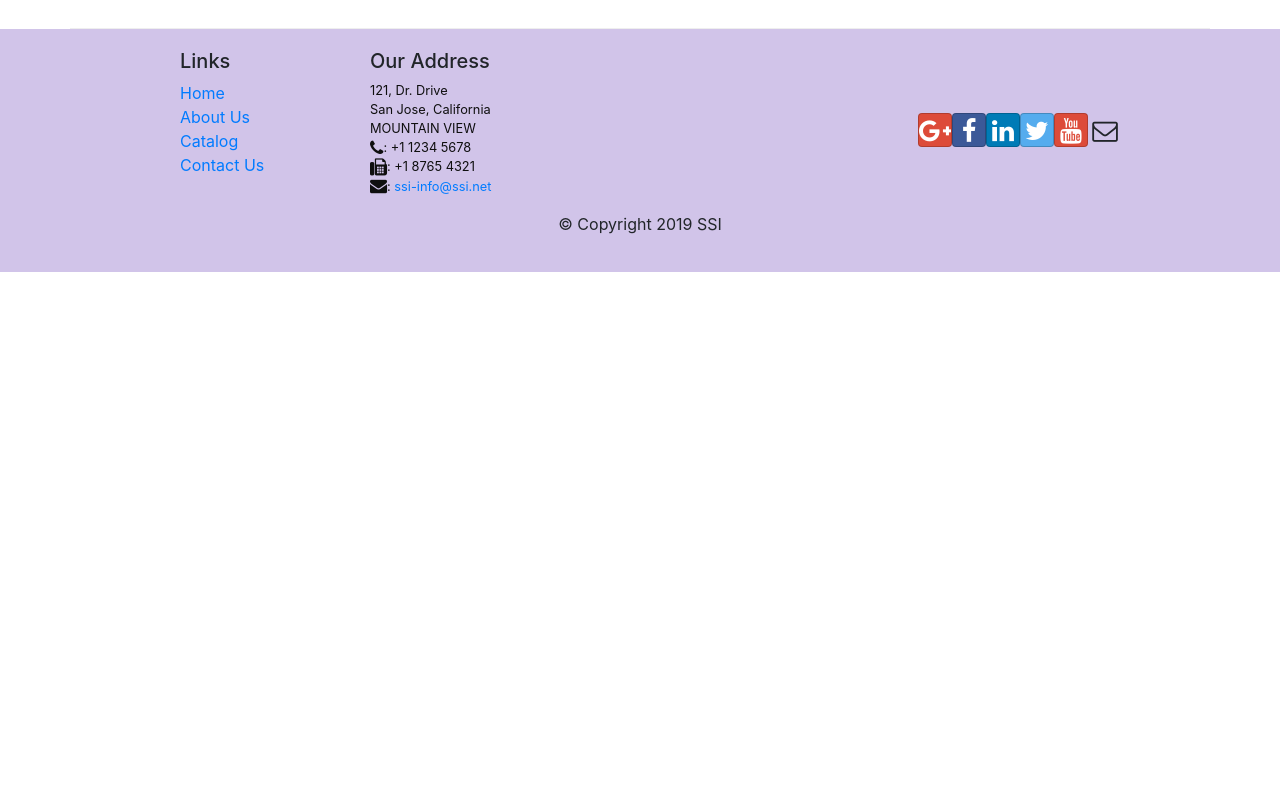
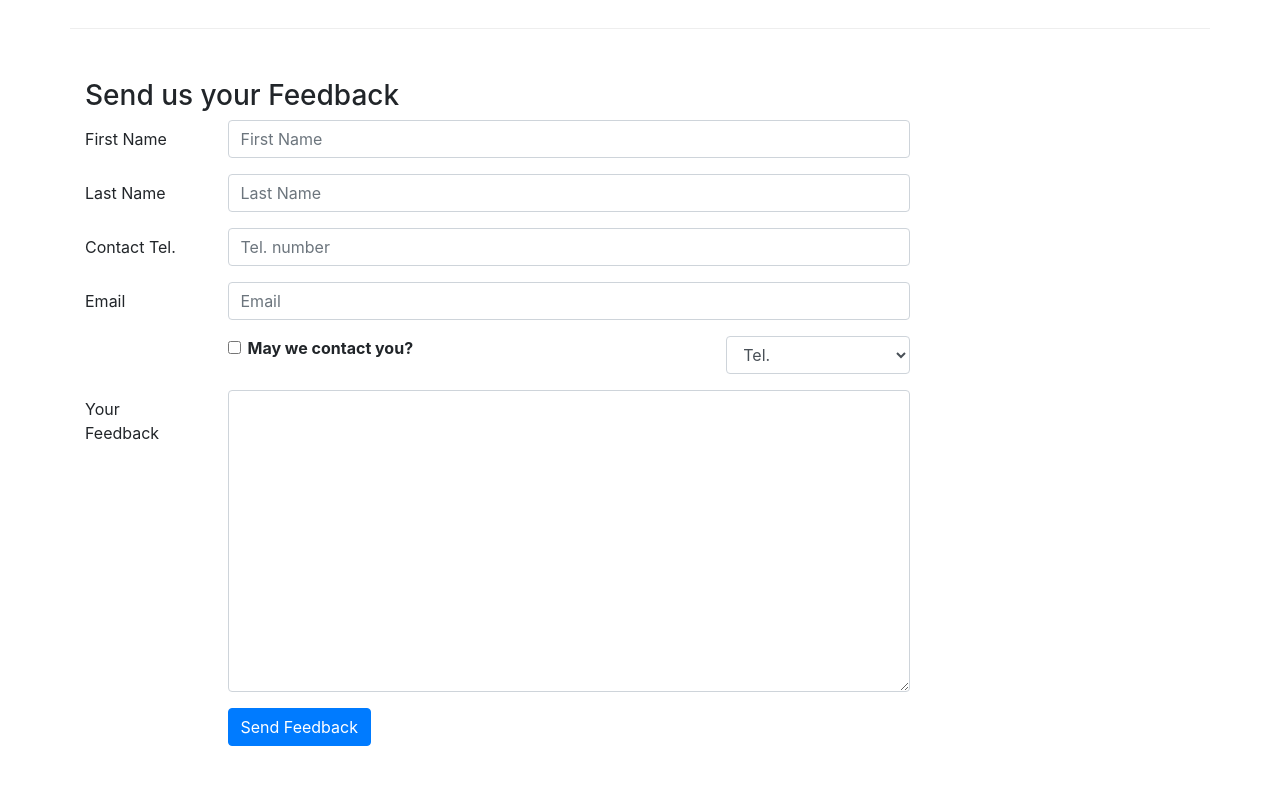
Before and after one commit to cmtp/ssi-react-app, a React (Create React App) app: page /contactus in a window 1280 px wide. Shown: the part 920-1720 px from the top of the page. Before the commit the page ends 1192 px from the top, so only its background shows below. Built offline with nearby package versions, Linux system fonts and the light colour scheme.

Commit message:
Add form to Contact

```diff
--- a/src/components/Contact.js
+++ b/src/components/Contact.js
@@ -1,9 +1,53 @@
-import React from 'react';
-import { Breadcrumb, BreadcrumbItem } from 'reactstrap';
+import React, { Component } from 'react';
+import {
+  Breadcrumb,
+  BreadcrumbItem,
+  Form,
+  FormGroup,
+  Label,
+  Input,
+  Col,
+  Button,
+} from 'reactstrap';
 
 import { Link } from 'react-router-dom';
 
-const Contact = () => (
+class Contact extends Component {
+  constructor(props) {
+    super(props);
+    this.state = {
+      firstname: '',
+      lastname: '',
+      telnum: '',
+      email: '',
+      agree: false,
+      contactType: 'Tel.',
+      message: '',
+    };
+
+    this.handleInputChange = this.handleInputChange.bind(this);
+    this.handleSubmit = this.handleSubmit.bind(this);
+  }
+
+  handleInputChange(event) {
+    const target = event.target;
+    const value = target.type === 'checkbox' ? target.checked : target.value;
+    const name = target.name;
+
+    this.setState({
+      [name]: value,
+    });
+  }
+
+  handleSubmit(event) {
+    console.log('Current State is: ' + JSON.stringify(this.state));
+    alert('Current State is: ' + JSON.stringify(this.state));
+    // evita que el browser por defecto vaya a la pagina siguiente
+    event.preventDefault();
+  }
+
+  render() {
+    return (
       <div className="container">
         <div className="row">
           <Breadcrumb>
@@ -43,7 +87,11 @@
           </div>
           <div className="col-12 col-sm-11 offset-sm-1">
             <div className="btn-group" role="group">
-          <a role="button" className="btn btn-primary" href="tel:+112345678">
+              <a
+                role="button"
+                className="btn btn-primary"
+                href="tel:+112345678"
+              >
                 <i className="fa fa-phone" /> Call
               </a>
               <a role="button" className="btn btn-info">
@@ -59,7 +107,125 @@
             </div>
           </div>
         </div>
+        <div className="row row-content">
+          <div className="col-12">
+            <h3>Send us your Feedback</h3>
+          </div>
+          <div className="col-12 col-md-9">
+            <Form onSubmit={this.handleSubmit}>
+              <FormGroup row>
+                <Label htmlFor="firstname" md={2}>
+                  First Name
+                </Label>
+                <Col md={10}>
+                  <Input
+                    type="text"
+                    id="firstname"
+                    name="firstname"
+                    placeholder="First Name"
+                    value={this.state.firstname}
+                    onChange={this.handleInputChange}
+                  />
+                </Col>
+              </FormGroup>
+              <FormGroup row>
+                <Label htmlFor="lastname" md={2}>
+                  Last Name
+                </Label>
+                <Col md={10}>
+                  <Input
+                    type="text"
+                    id="lastname"
+                    name="lastname"
+                    placeholder="Last Name"
+                    value={this.state.lastname}
+                    onChange={this.handleInputChange}
+                  />
+                </Col>
+              </FormGroup>
+              <FormGroup row>
+                <Label htmlFor="telnum" md={2}>
+                  Contact Tel.
+                </Label>
+                <Col md={10}>
+                  <Input
+                    type="tel"
+                    id="telnum"
+                    name="telnum"
+                    placeholder="Tel. number"
+                    value={this.state.telnum}
+                    onChange={this.handleInputChange}
+                  />
+                </Col>
+              </FormGroup>
+              <FormGroup row>
+                <Label htmlFor="email" md={2}>
+                  Email
+                </Label>
+                <Col md={10}>
+                  <Input
+                    type="email"
+                    id="email"
+                    name="email"
+                    placeholder="Email"
+                    value={this.state.email}
+                    onChange={this.handleInputChange}
+                  />
+                </Col>
+              </FormGroup>
+              <FormGroup row>
+                <Col md={{ size: 6, offset: 2 }}>
+                  <FormGroup check>
+                    <Label check>
+                      <Input
+                        type="checkbox"
+                        name="agree"
+                        checked={this.state.agree}
+                        onChange={this.handleInputChange}
+                      />{' '}
+                      <strong>May we contact you?</strong>
+                    </Label>
+                  </FormGroup>
+                </Col>
+                <Col md={{ size: 3, offset: 1 }}>
+                  <Input
+                    type="select"
+                    name="contactType"
+                    value={this.state.contactType}
+                    onChange={this.handleInputChange}
+                  >
+                    <option>Tel.</option>
+                    <option>Email</option>
+                  </Input>
+                </Col>
+              </FormGroup>
+              <FormGroup row>
+                <Label htmlFor="message" md={2}>
+                  Your Feedback
+                </Label>
+                <Col md={10}>
+                  <Input
+                    type="textarea"
+                    id="message"
+                    name="message"
+                    rows="12"
+                    value={this.state.message}
+                    onChange={this.handleInputChange}
+                  />
+                </Col>
+              </FormGroup>
+              <FormGroup row>
+                <Col md={{ size: 10, offset: 2 }}>
+                  <Button type="submit" color="primary">
+                    Send Feedback
+                  </Button>
+                </Col>
+              </FormGroup>
+            </Form>
+          </div>
+        </div>
       </div>
     );
-
+  }
+}
 export default Contact;
```
Lines whose indentation alone changed are shown as unchanged.
